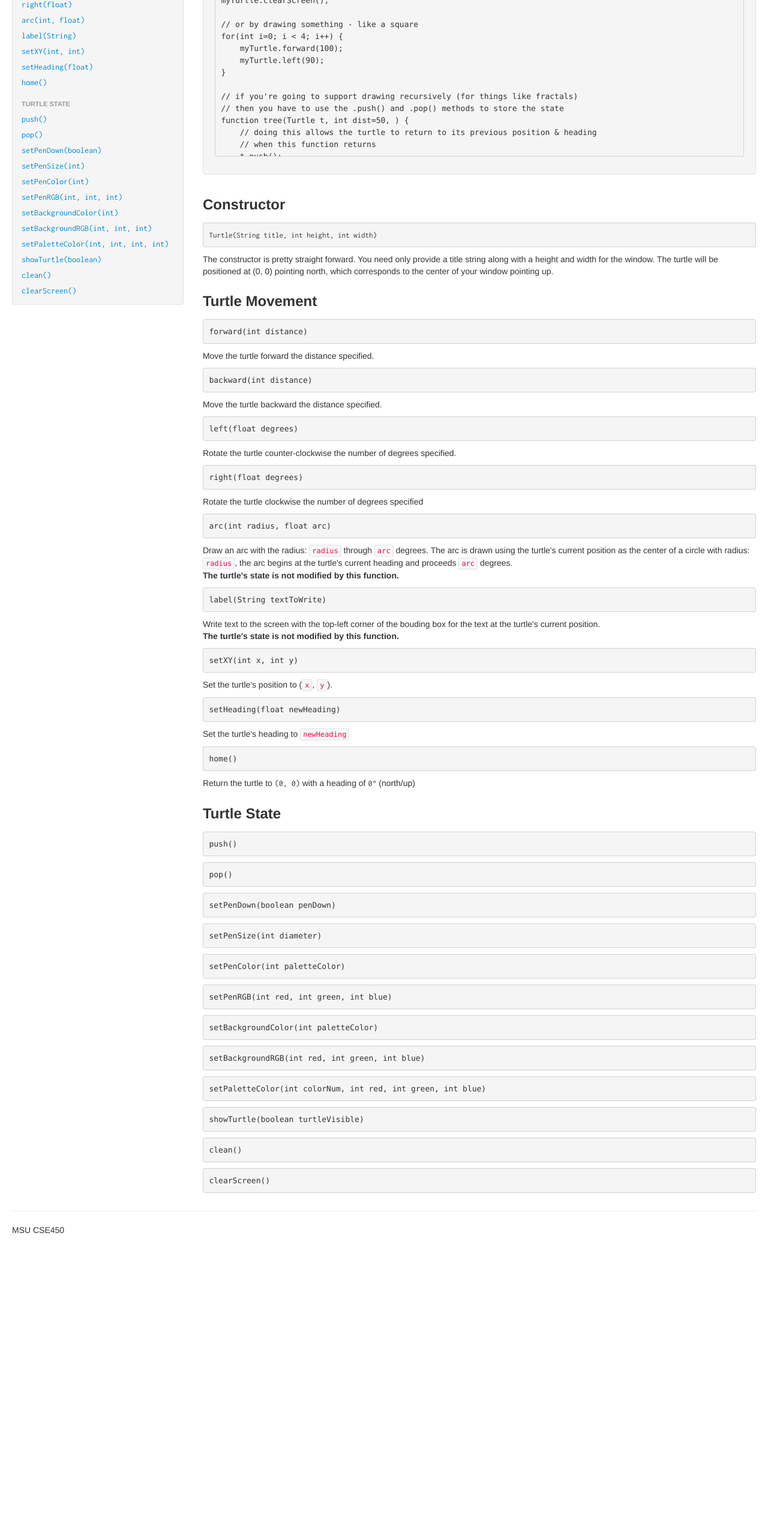
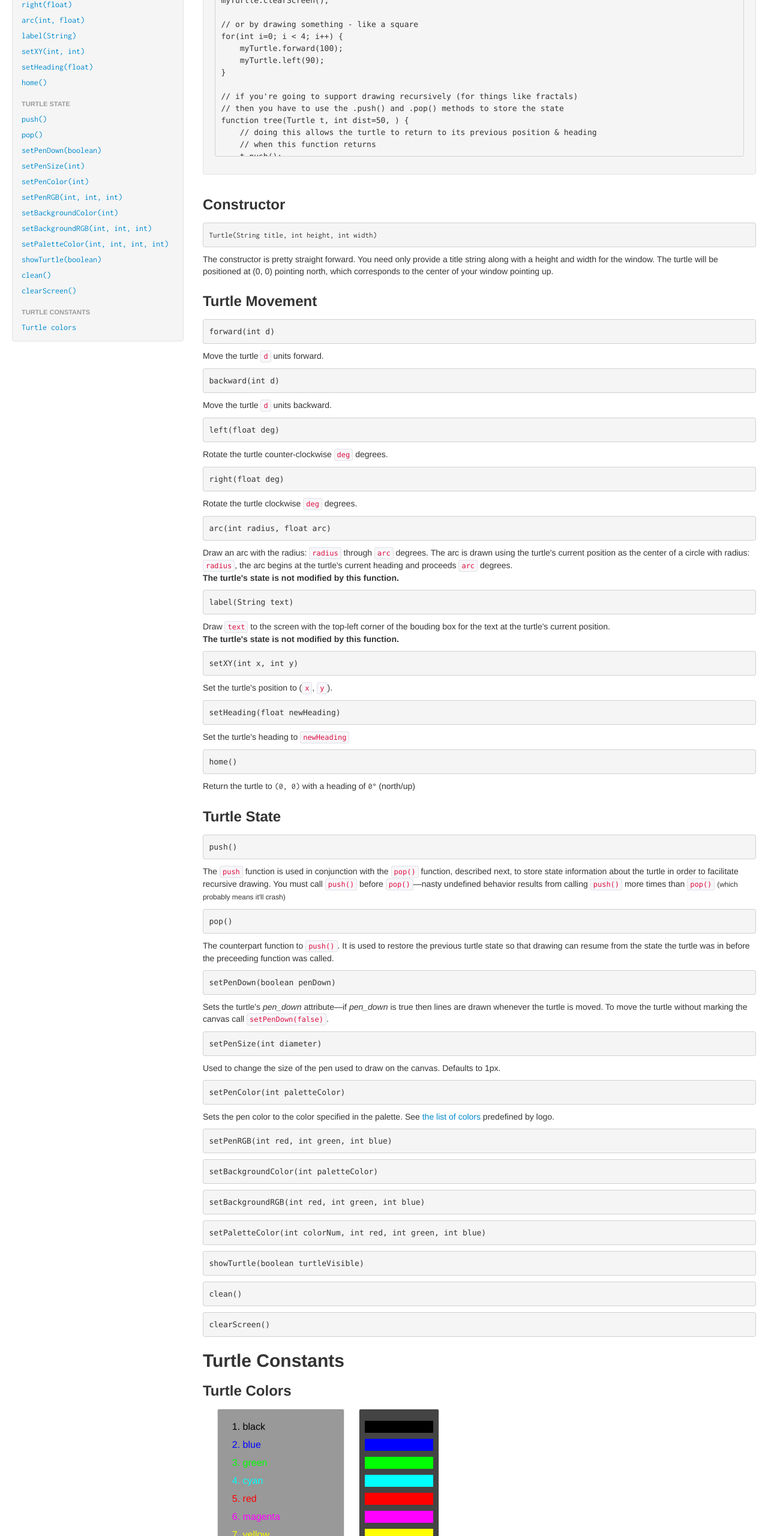
Before and after one commit to Sudoka/JavaTurtle, a plain HTML site: page index.html in a window 1280 px wide. Shown: the part 240-2800 px from the top of the page at 60% size. Before the commit the page ends 2350 px from the top, so only its background shows below. Drawn offline with nearby package versions, Linux system fonts and the light colour scheme.

Commit message:
closer to completed docs, got the colors in

```diff
--- a/index.html
+++ b/index.html
@@ -21,6 +21,20 @@
       	font-family: "Inconsolata", "Andale Mono",  monospace;
       	font-weight: "bold";
       }
+      #p_colors_demo li, #p_colors li {
+        font-size: 16px;
+        margin: 10px 0;
+      }
+      #p_colors li {
+        margin-left: 8px;
+      }
+      #p_colors_demo li {
+        list-style: none;
+        margin-left: -10px;
+      }
+      #p_colors_demo {
+        margin-left: 10px;
+      }
     </style>
     <link href="css/bootstrap-responsive.css" rel="stylesheet">
     <!-- Le HTML5 shim, for IE6-8 support of HTML5 elements -->
@@ -33,7 +47,7 @@
 
   </head>
 
-  <body data-spy="scroll" data-target=".navbar">
+  <body data-spy="scroll" data-target=".navbar" data-offset="60">
 
     <div class="navbar navbar-inverse navbar-fixed-top">
       <div class="navbar-inner">
@@ -44,10 +58,14 @@
               <li><a href="#github">Github</a></li>
               <li><a href="#faq">FAQ</a></li>
               <li class="dropdown">
-                <a href="#" class="dropdown-toggle" data-toggle="dropdown">API</a>
+                <a class="dropdown-toggle" data-toggle="dropdown">Constructor</a>
                 <ul class="dropdown-menu" role="menu">
                   <li class="fw-font"><a href="#ctor">Turtle(String, int, int)</a></li>
-                  <li class="divider"></li>
+                </ul>
+              </li>
+              <li class="dropdown">
+                <a class="dropdown-toggle" data-toggle="dropdown">Movement</a>
+                <ul class="dropdown-menu" role="menu">
                   <li class="fw-font"><a href="#fwd">forward(int)</a></li>
                   <li class="fw-font"><a href="#bw">backward(int)</a></li>
                   <li class="fw-font"><a href="#lt">left(float)</a></li>
@@ -57,7 +75,11 @@
                   <li class="fw-font"><a href="#xy">setXY(int, int)</a></li>
                   <li class="fw-font"><a href="#hd">setHeading(float)</a></li>
                   <li class="fw-font"><a href="#hm">home()</a></li>
-                  <li class="divider"></li>
+                </ul>
+              </li>
+              <li class="dropdown">
+                <a class="dropdown-toggle" data-toggle="dropdown">Turtle State</a>
+                <ul class="dropdown-menu" role="menu">
                   <li class="fw-font"><a href="#pus">push()</a></li>
                   <li class="fw-font"><a href="#pop">pop()</a></li>
                   <li class="fw-font"><a href="#pdn">setPenDown(boolean)</a></li>
@@ -71,7 +93,13 @@
                   <li class="fw-font"><a href="#cl">clean()</a></li>
                   <li class="fw-font"><a href="#cs">clearScreen()</a></li>
                 </ul>
-              </div>
+              </li>
+               <li class="dropdown">
+                <a class="dropdown-toggle" data-toggle="dropdown">Constants</a>
+                <ul class="dropdown-menu" role="menu">
+                  <li class="fw-font"><a href="#p_colors">Turtle colors</a></li>
+                </ul>
+              </li>
             </ul>
           </div><!--/.nav-collapse -->
         </div>
@@ -82,7 +110,7 @@
       <div class="row-fluid">
         <div class="span3">
           <div class="well sidebar-nav">
-            <ul class="nav nav-list side-navbar">
+            <ul class="nav nav-list">
               <li class="nav-header">Constructor</li>
               <li class="fw-font"><a href="#ctor">Turtle(String, int, int)</a></li>
 
@@ -110,6 +138,9 @@
               <li class="fw-font"><a href="#st">showTurtle(boolean)</a></li>
               <li class="fw-font"><a href="#cl">clean()</a></li>
               <li class="fw-font"><a href="#cs">clearScreen()</a></li>
+
+              <li class="nav-header">Turtle constants</li>
+              <li class="fw-font"><a href="#p_colors">Turtle colors</a></li>
             </ul>
           </div><!--/.well -->
         </div><!--/span-->
@@ -159,28 +190,28 @@ function tree(Turtle t, int dist=50, ) {
           		pointing north, which corresponds to the center of your window pointing up.</p>
           </div><!--/row-->
           <div class="row-fluid">
-          	<h3>Turtle Movement</h3>
-          	<pre id="fwd">forward(int distance)</pre>
-          	<p>Move the turtle forward the distance specified.</p>
+          	<h3 id="move">Turtle Movement</h3>
+          	<pre id="fwd">forward(int d)</pre>
+          	<p>Move the turtle <code>d</code> units forward.</p>
 
-          	<pre id="bw">backward(int distance)</pre>
-          	<p>Move the turtle backward the distance specified.</p>
+          	<pre id="bw">backward(int d)</pre>
+          	<p>Move the turtle <code>d</code> units backward.</p>
 
-          	<pre id="lt">left(float degrees)</pre>
-          	<p>Rotate the turtle counter-clockwise the number of degrees specified.</p>
+          	<pre id="lt">left(float deg)</pre>
+          	<p>Rotate the turtle counter-clockwise <code>deg</code> degrees.</p>
 
-          	<pre id="rt">right(float degrees)</pre>
-          	<p>Rotate the turtle clockwise the number of degrees specified</p>
+          	<pre id="rt">right(float deg)</pre>
+          	<p>Rotate the turtle clockwise <code>deg</code> degrees.</p>
 
             <pre id="arc">arc(int radius, float arc)</pre>
             <p>Draw an arc with the radius: <code>radius</code> through <code>arc</code> degrees. The arc is drawn using the turtle's current position as the center of a circle with radius: <code>radius</code>, the arc begins at the turtle's
               current heading and proceeds <code>arc</code> degrees.<br/><strong>The turtle's state
               is not modified by this function.</strong></p>
 
-            <pre id="lbl">label(String textToWrite)</pre>
-            <p>Write text to the screen with the top-left corner of the bouding box for the text
-              at the turtle's current position. <br/><strong>The turtle's state is not modified
-              by this function.</strong></p>
+            <pre id="lbl">label(String text)</pre>
+            <p>Draw <code>text</code> to the screen with the top-left corner of the
+              bouding box for the text at the turtle's current position. <br/>
+              <strong>The turtle's state is not modified by this function.</strong></p>
 
             <pre id="xy">setXY(int x, int y)</pre>
             <p>Set the turtle's position to (<code>x</code>, <code>y</code>).</p>
@@ -193,21 +224,30 @@ function tree(Turtle t, int dist=50, ) {
               <span class="fw-font">0&deg;</span> (north/up)</p>
           </div>
           <div class="row-fluid">
-            <h3>Turtle State</h3>
+            <h3 id="state">Turtle State</h3>
             <pre id="pus">push()</pre>
-            <p></p>
+            <p>The <code>push</code> function is used in conjunction with the
+              <code>pop()</code> function, described next, to store state information about
+              the turtle in order to facilitate recursive drawing.  You must call
+              <code>push()</code> before <code>pop()</code>&mdash;nasty undefined behavior
+              results from calling <code>push()</code> more times than <code>pop()</code>
+              <small>(which probably means it'll crash)</small></p>
 
             <pre id="pop">pop()</pre>
-            <p></p>
+            <p>The counterpart function to <code>push()</code>. It is used to restore the
+              previous turtle state so that drawing can resume from the state the turtle was
+              in before the preceeding function was called.</p>
 
             <pre id="pdn">setPenDown(boolean penDown)</pre>
-            <p></p>
+            <p>Sets the turtle's <i>pen_down</i> attribute&mdash;if <i>pen_down</i> is true
+              then lines are drawn whenever the turtle is moved. To move the turtle without
+              marking the canvas call <code>setPenDown(false)</code>.</p>
 
             <pre id="psz">setPenSize(int diameter)</pre>
-            <p></p>
+            <p>Used to change the size of the pen used to draw on the canvas. Defaults to 1px.</p>
 
             <pre id="pcl">setPenColor(int paletteColor)</pre>
-            <p></p>
+            <p>Sets the pen color to the color specified in the palette. See <a href="#p_colors">the list of colors</a> predefined by logo.</p>
 
             <pre id="prgb">setPenRGB(int red, int green, int blue)</pre>
             <p></p>
@@ -231,6 +271,51 @@ function tree(Turtle t, int dist=50, ) {
             <p></p>
 
           </div>
+          <div class="row-fluid">
+            <h2 id="const">Turtle Constants</h2>
+            <h3>Turtle Colors</h3>
+            <div class="well well-small span3" style="background: #999;">
+              <ol id="p_colors">
+                <li style="color: #000000;">black</li>
+                <li style="color: #0000ff;">blue</li>
+                <li style="color: #00ff00;">green</li>
+                <li style="color: #00ffff;">cyan</li>
+                <li style="color: #ff0000;">red</li>
+                <li style="color: #ff00ff;">magenta</li>
+                <li style="color: #ffff00;">yellow</li>
+                <li style="color: #ffffff;">white</li>
+                <li style="color: #a0522d;">brown</li>
+                <li style="color: #d2b48c;">tan</li>
+                <li style="color: #228b22;">forest</li>
+                <li style="color: #00ffff;">aqua</li>
+                <li style="color: #fa8072;">salmon</li>
+                <li style="color: #800080;">purple</li>
+                <li style="color: #ffc800;">orange</li>
+                <li style="color: #808080;">grey</li>
+              </ol>
+
+            </div>
+            <div class="side-nav well well-small span2" style="background: #444;">
+              <ul id="p_colors_demo">
+                <li style="background: #000000;">&nbsp;</li>
+                <li style="background: #0000ff;">&nbsp;</li>
+                <li style="background: #00ff00;">&nbsp;</li>
+                <li style="background: #00ffff;">&nbsp;</li>
+                <li style="background: #ff0000;">&nbsp;</li>
+                <li style="background: #ff00ff;">&nbsp;</li>
+                <li style="background: #ffff00;">&nbsp;</li>
+                <li style="background: #ffffff;">&nbsp;</li>
+                <li style="background: #a0522d;">&nbsp;</li>
+                <li style="background: #d2b48c;">&nbsp;</li>
+                <li style="background: #228b22;">&nbsp;</li>
+                <li style="background: #00ffff;">&nbsp;</li>
+                <li style="background: #fa8072;">&nbsp;</li>
+                <li style="background: #800080;">&nbsp;</li>
+                <li style="background: #ffc800;">&nbsp;</li>
+                <li style="background: #808080;">&nbsp;</li>
+              </ol>
+            </div>
+          </div>
         </div><!--/span-->
       </div><!--/row-->
 
```
